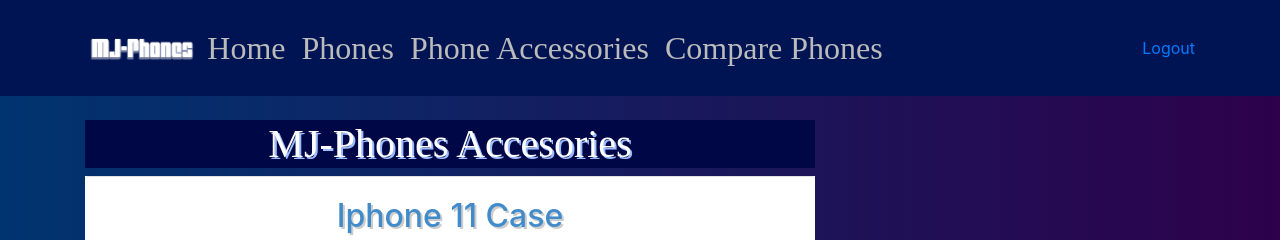
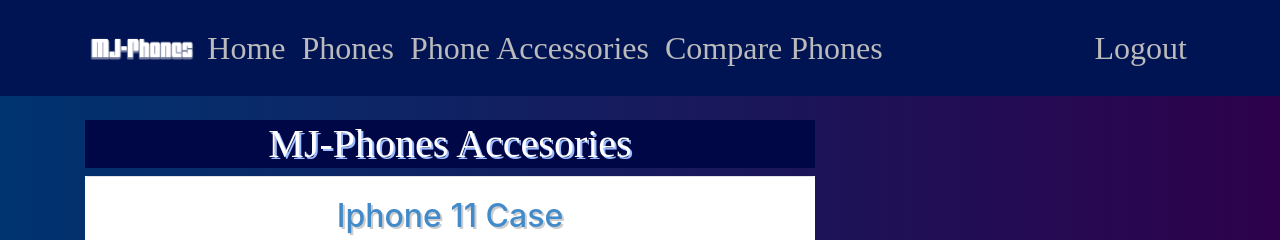
Before and after one commit to JamesP1996/MJ-Phones, a Django app: page /accessories/ in a window 1280 px wide. Shown: the top 240 px of the page. Run offline with Django 3.2, Linux system fonts and the light colour scheme; a user stored in the database is signed in; data comes from the database, SQL or seed files in the repository; both versions use the stored data as it was after the commit; some libraries are stand-ins or nearby versions.

Commit message:
Login/Logout

```diff
--- a/MJPhones/settings.py
+++ b/MJPhones/settings.py
@@ -123,4 +123,4 @@
 
 LOGIN_URL = 'login'
 LOGOUT_URL = 'logout'
-LOGIN_REDIRECT_URL = 'home'
+LOGIN_REDIRECT_URL = 'MJ-Phones-Home'
--- a/MJPhones/urls.py
+++ b/MJPhones/urls.py
@@ -14,13 +14,14 @@
     2. Add a URL to urlpatterns:  path('blog/', include('blog.urls'))
 """
 from django.contrib import admin
+from django.contrib.auth import views as auth_views
 from django.urls import path , include
 from Users import views as user_views
 
 urlpatterns = [
     path('admin/', admin.site.urls),
-    path('register/', user_views.register,name='register'),
+    path('register/', user_views.register,name='MJ-Phones-Register'),
+    path('login/', auth_views.LoginView.as_view(template_name='users/login.html'), name='MJ-Phones-Login'),
+    path('logout/', auth_views.LogoutView.as_view(template_name='users/logout.html'), name='MJ-Phones-Logout'),
     path('', include('Phones.urls')),
-
-
 ]
--- a/Phones/Templates/phone/accessories.html
+++ b/Phones/Templates/phone/accessories.html
@@ -21,8 +21,10 @@
 
         <!--Buttons to Buy Item-->
         <div class="buy-buttons-accessories">
-        <button class="btn btn-info"><i class="fa fa-cc-paypal"></i> Buy Now</button>
-        <button class="btn btn-info"><i class="fa fa-cart-plus"></i> Add to Basket</button>
+        {% if user.is_authenticated %}
+            <button class="btn btn-info"><i class="fa fa-cc-paypal"></i> Buy Now</button>
+            <button class="btn btn-info"><i class="fa fa-cart-plus"></i> Add to Basket</button>
+        {% endif %}
         </div> <!-- End of Buy-Buttons Div -->
 
     </div> <!-- End of Border-top Rounded -->
--- a/Phones/Templates/phone/base.html
+++ b/Phones/Templates/phone/base.html
@@ -54,10 +54,10 @@
         <div class="navbar-nav">
 
         {% if user.is_authenticated %}
-          <a href="">Logout</a>
+          <a class="nav-item nav-link" href="{% url 'MJ-Phones-Logout' %}">Logout</a>
         {% else %}
-          <a class="nav-item nav-link" href="">Login</a>
-          <a class="nav-item nav-link" href="">Register</a>
+          <a class="nav-item nav-link" href="{% url 'MJ-Phones-Login' %}">Login</a>
+          <a class="nav-item nav-link" href="{% url 'MJ-Phones-Register' %}">Register</a>
         {% endif %}
 
         </div>
--- a/Users/views.py
+++ b/Users/views.py
@@ -17,7 +17,7 @@
             profile_form.full_clean()
             profile_form.save()
             messages.success(request, f'Account Created for {username}!')
-            return redirect('MJ-Phones-Home')
+            return redirect('MJ-Phones-Login')
     else:
         form = UserRegisterForm()
         profile_form = ProfileRegisterForm()
```
Also changed, not shown: db.sqlite3.
